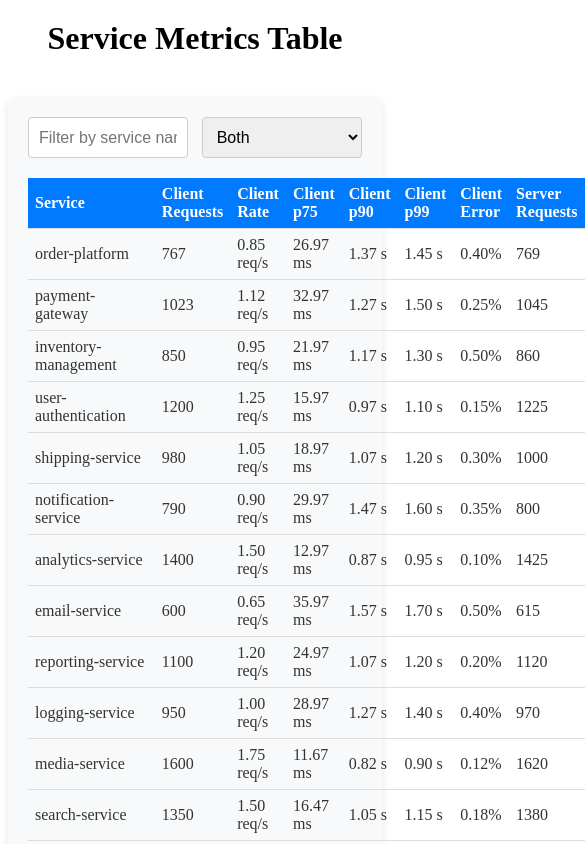
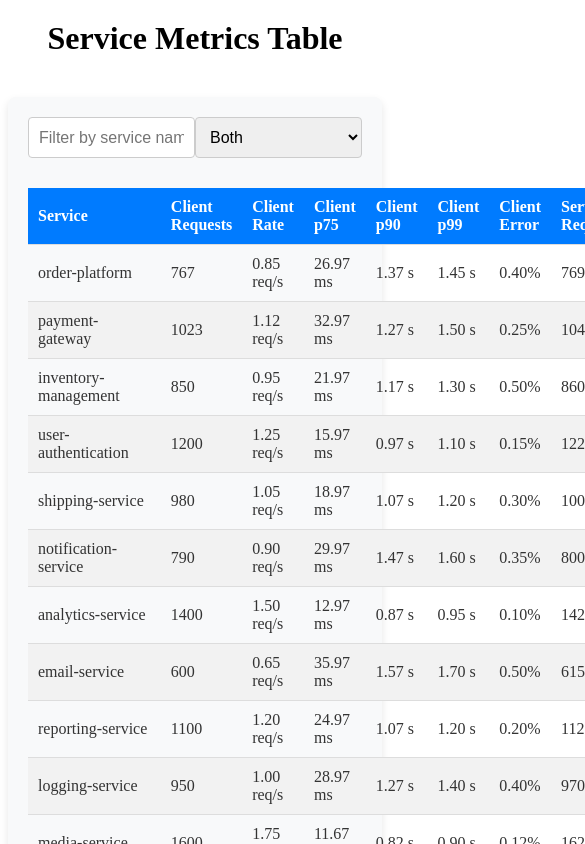
Before and after one commit to skate44/Fat-Row, a React (Create React App) app: page / in a window 390 px wide. Shown: the top 844 px of the page, 585 px wide, since content can reach past the window. Built offline with nearby package versions, Linux system fonts and the light colour scheme.

Commit message:
eleventh commit

```diff
--- a/src/index.css
+++ b/src/index.css
@@ -43,3 +43,32 @@
   cursor: pointer;
   transition: background-color 0.3s;
 }
+
+.fat-row-table th:hover {
+  background-color: #0056b3;
+}
+
+.fat-row-table tr:nth-child(even) {
+  background-color: #f2f2f2;
+}
+
+.fat-row-table td.client-metrics {
+  background-color: #e6f7ff;
+}
+
+.fat-row-table td.server-metrics {
+  background-color: #fff0f6;
+}
+
+@media (max-width: 768px) {
+  .fat-row-table th,
+  .fat-row-table td {
+    padding: 10px;
+  }
+
+  .controls input,
+  .controls select {
+    width: 100%;
+    margin-bottom: 10px;
+  }
+}
```
